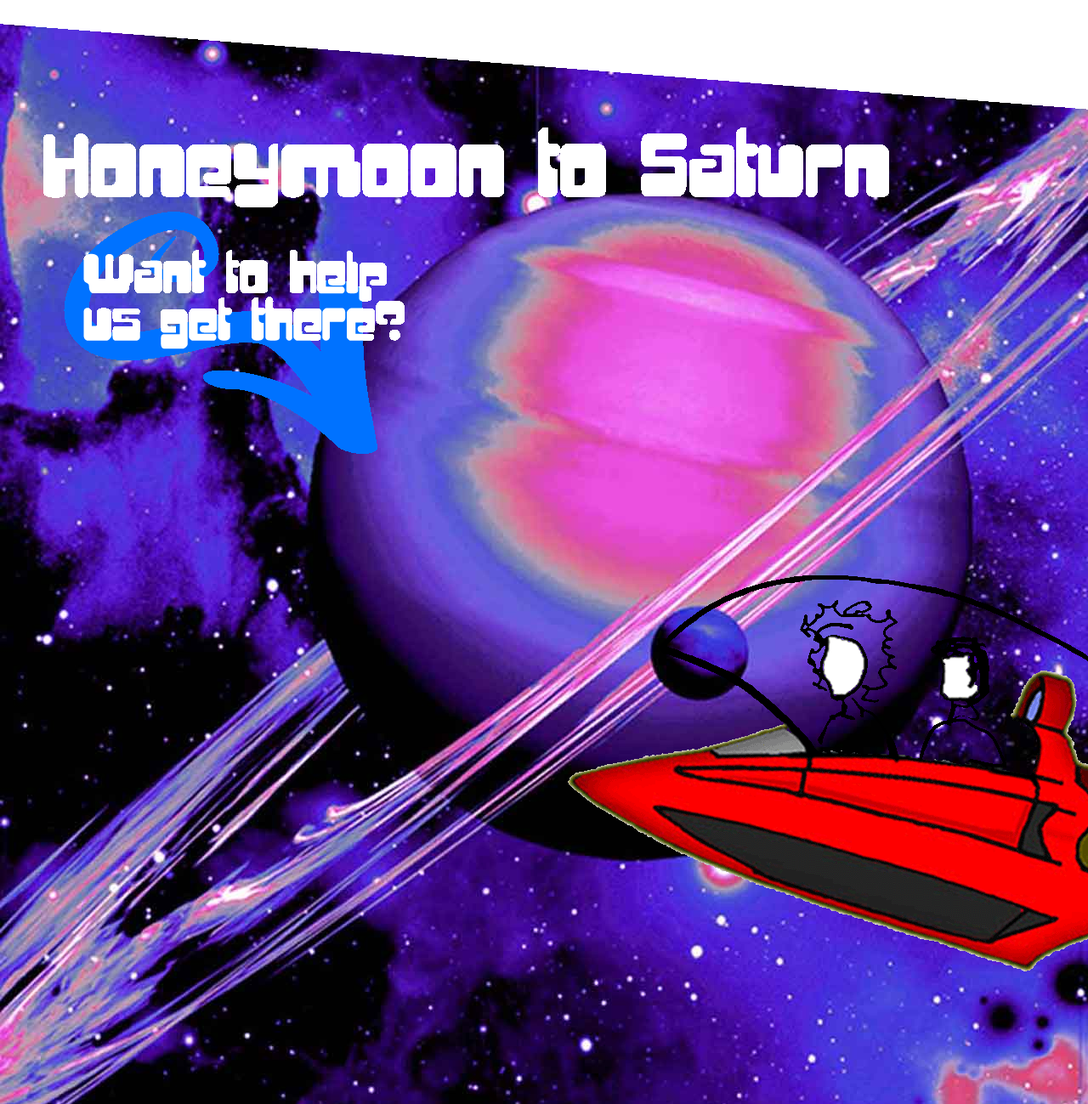
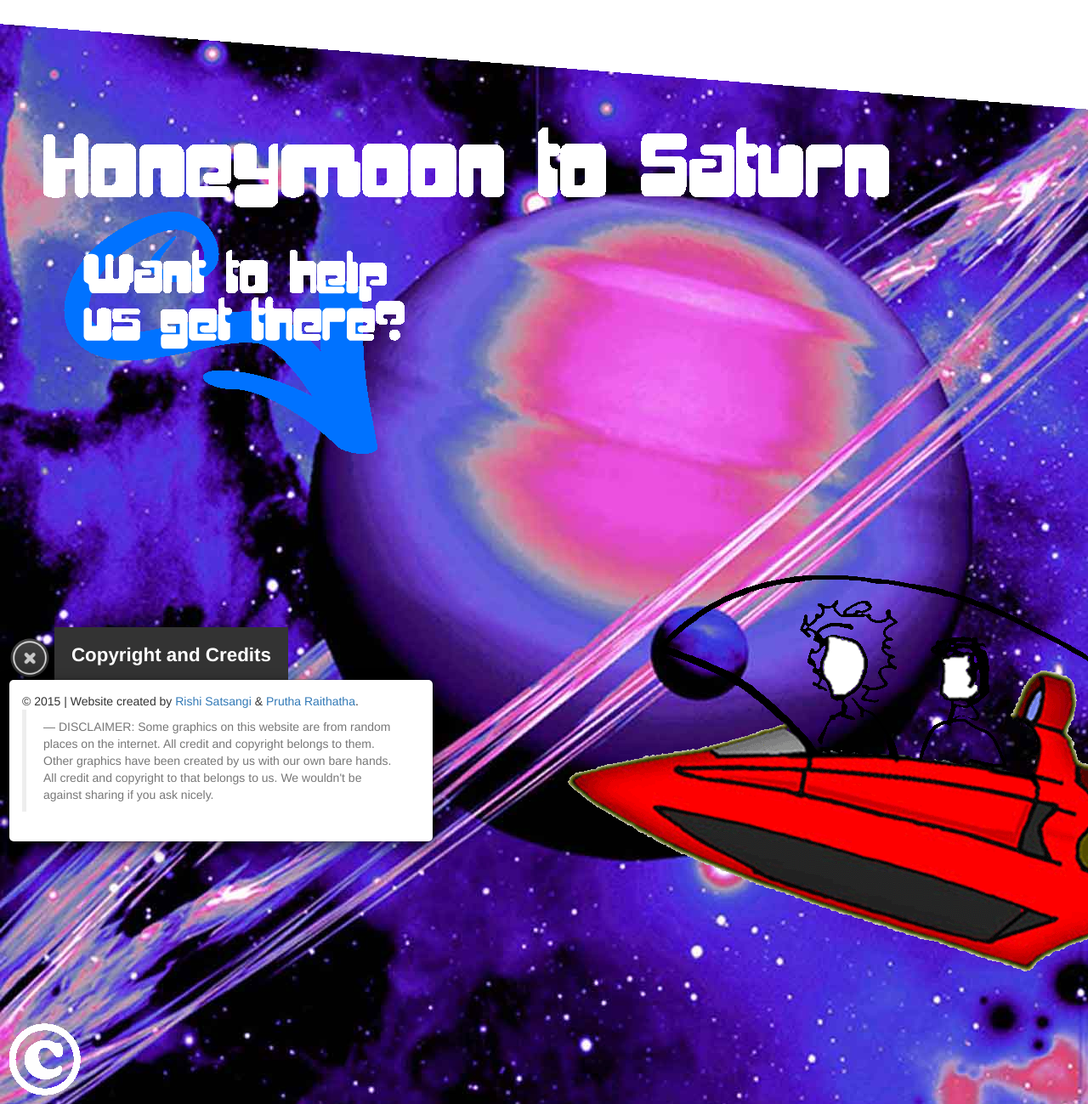
Before and after one commit to dethbird/wedding-x, a PHP site: template view/partials/home.html.twig in a window 1280 px wide; the page is wider, and only the part inside the window is pictured. Shown: the part 4451-5750 px from the top of that part at 85% size. Run offline with PHP 8.4, Linux system fonts and the light colour scheme; the template is opened without the code that fills it, so the values that code supplies are empty; some libraries are stand-ins or nearby versions.

Commit message:
copyright modal

```diff
--- a/view/partials/home.html.twig
+++ b/view/partials/home.html.twig
@@ -118,6 +118,8 @@
         <!-- section: honeymoon -->
         <a href="http://www.honeyfund.com/wedding/rishiprutha" target="_blank"><img class="object z-characters swap anchor"  id="honeymoon-help" src="/img/honeymoon.help.png" /></a>
         <a href="http://www.honeyfund.com/wedding/rishiprutha" target="_blank"><img class="object z-characters load-hide anchor" id="honeymoon-help-swap" src="/img/honeymoon.help.swap.png" /></a>
+
+        <img class="object z-characters modal-trigger" id="copyright" data-modal-id="copyright_modal" src="/img/copyright.png" title="copyright"/>
 
         <!-- menu -->
         <img class="object z-characters menu swap scrollto" data-scrollto-id="rsvp" id="menu_rsvp" src="/img/menu.rsvp.png" />
@@ -251,14 +253,19 @@
             </div>
         </div>
 
-        <!--<div class="z-modal" id="honeymoon_modal">
-            <img class="modal-close" data-modal-id="honeymoon_modal" src="/img/close-button.png" /> <span class="modal-title">Honeymoon / Registry</span>
+        <div class="z-modal" id="copyright_modal">
+            <img class="modal-close" data-modal-id="copyright_modal" src="/img/close-button.png" /> <span class="modal-title">Copyright and Credits</span>
             <br class="clearfix"/>
             <div class='modal-content'>
-                <h2>Registry</h2>
-
-                    <blockquote>You can find our registry <a href="http://www.honeyfund.com/wedding/rishiprutha" target="_blank">here</a>.</blockquote>
+                &copy; 2015 | Website created by <a href="http://dethbird.com" target="_blank">Rishi Satsangi</a> & <a href="http://dontshoeme.com" target="_blank">Prutha Raithatha</a>.
+            <blockquote><small>DISCLAIMER: Some graphics on this website are from random places on the internet. All credit and copyright belongs to them.
+                Other graphics have been created by us with our own bare hands. All credit and copyright to that belongs to us. We wouldn't be against sharing if you ask nicely.</small></blockquote>
             </div>
+        </div>
+        <!--<div class="object z-character" id="copyright">
+            <a href="#" class="modal-trigger" id="copyright-link" data-modal-id="copyright_modal" title="Click here for more information">&copy; 2015 ...</a> | Website created by <a href="http://dethbird.com" target="_blank">Rishi Satsangi</a> & <a href="http://dontshoeme.com" target="_blank">Prutha Raithatha</a>.
+            <blockquote><small>DISCLAIMER: Some graphics on this website are from random places on the internet. All credit and copyright belongs to them.
+                Other graphics have been created by us with our own bare hands. All credit and copyright to that belongs to us. We wouldn't be against sharing if you ask nicely.</small></blockquote>
         </div>-->
     </div>
 
--- a/www/css/site.css
+++ b/www/css/site.css
@@ -333,10 +333,6 @@ a.next:hover, a.next:active {
     top: 4700px;
     left:75px;
 }
-#honeymoon_modal {
-    top: 4700px;
-    left: 0px;
-}
 .menu {
     position: absolute;
     cursor: pointer;
@@ -354,3 +350,14 @@ a.next:hover, a.next:active {
 #menu_honeymoon {
     left: 77%;
 }
+
+#copyright {
+    position:absolute;
+    left: 10px;
+    top: 5655px;
+}
+#copyright_modal {
+    top: 5200px;
+    left: 10px;
+    width: 500px;
+}
```
Also changed, not shown: www/img/copyright.png (added).
